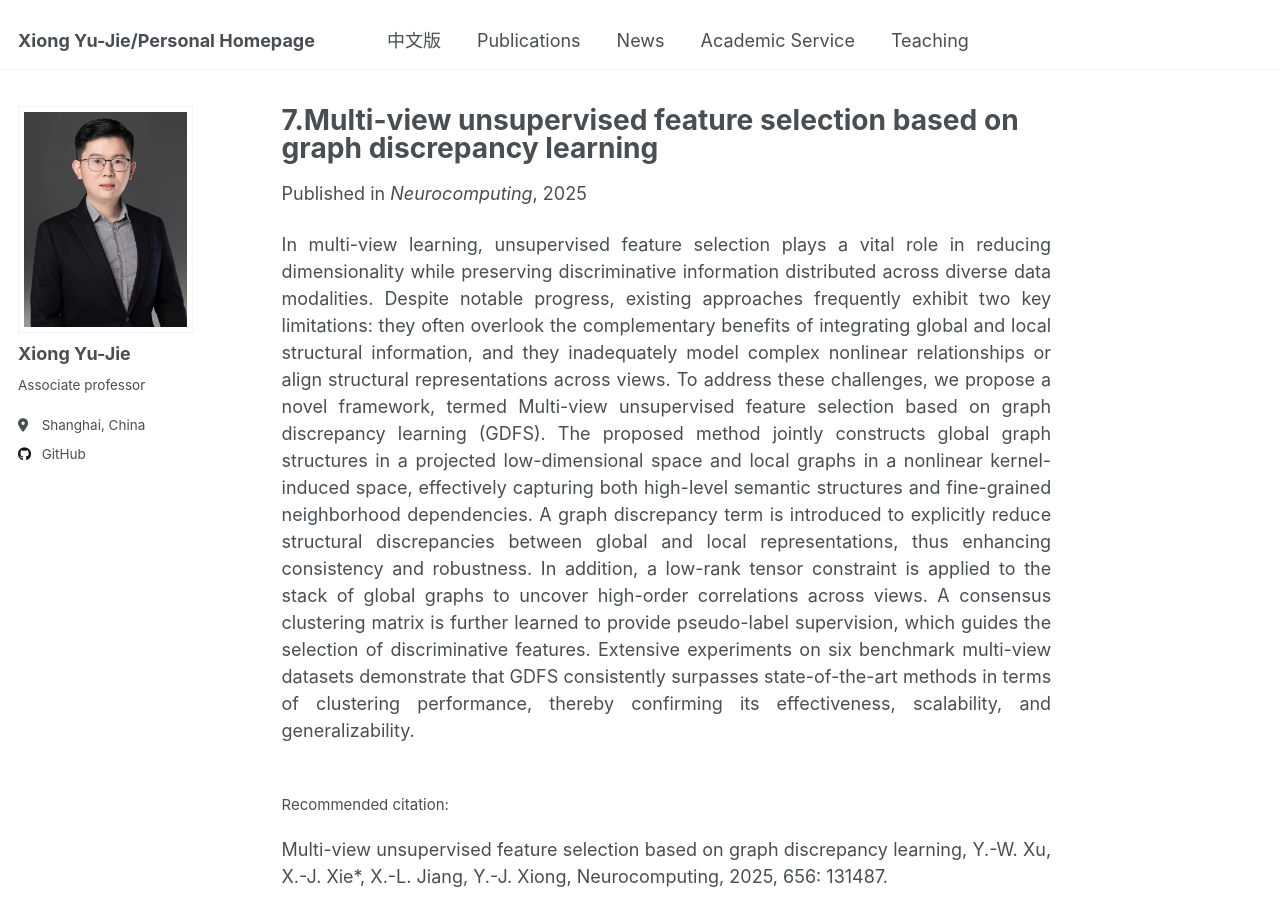
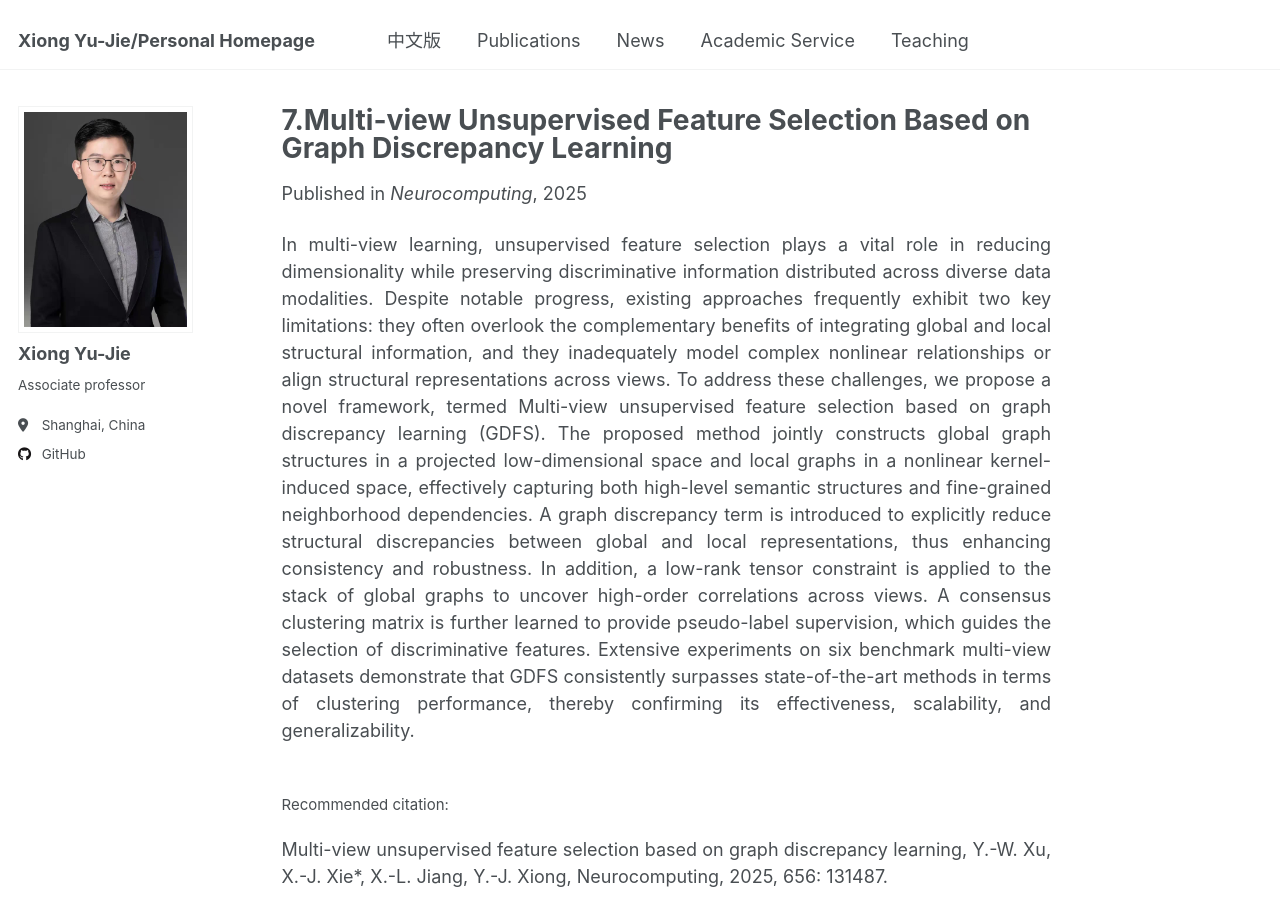
Before and after one commit to X-Lab-CN/introduce, a Jekyll site: the page built from _publications/2025-11-02-paper-title-number-1.md, in a window 1280 px wide and 900 px high. Built offline with Jekyll 4.4.1, drawn with Linux system fonts in a browser that asks for light colours.

```diff
--- a/_publications/2025-11-02-paper-title-number-1.md
+++ b/_publications/2025-11-02-paper-title-number-1.md
@@ -1,5 +1,5 @@
 ---
-title: "7.Multi-view unsupervised feature selection based on graph discrepancy learning"
+title: "7.Multi-view Unsupervised Feature Selection Based on Graph Discrepancy Learning"
 collection: publications
 category: 2025
 permalink: /publication/2025-11-02-paper-title-number-1
```
